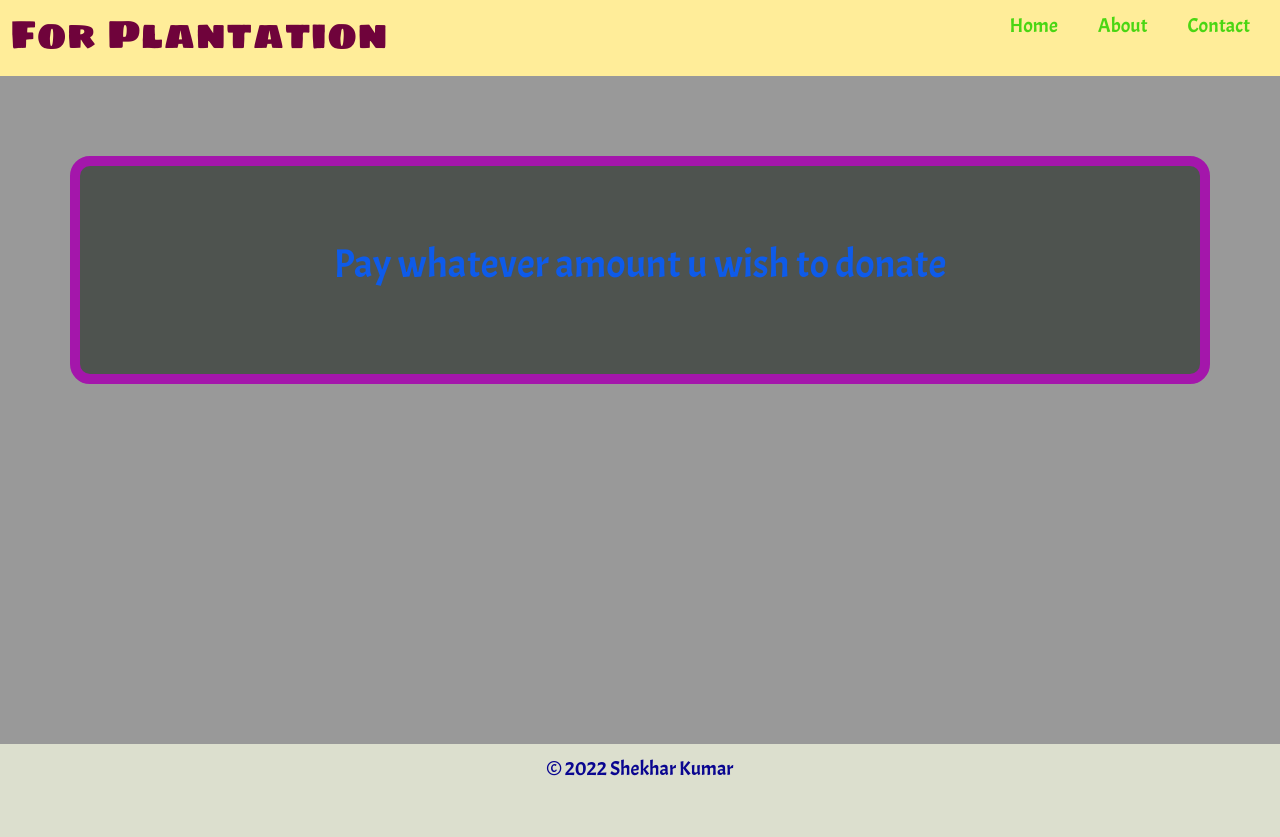
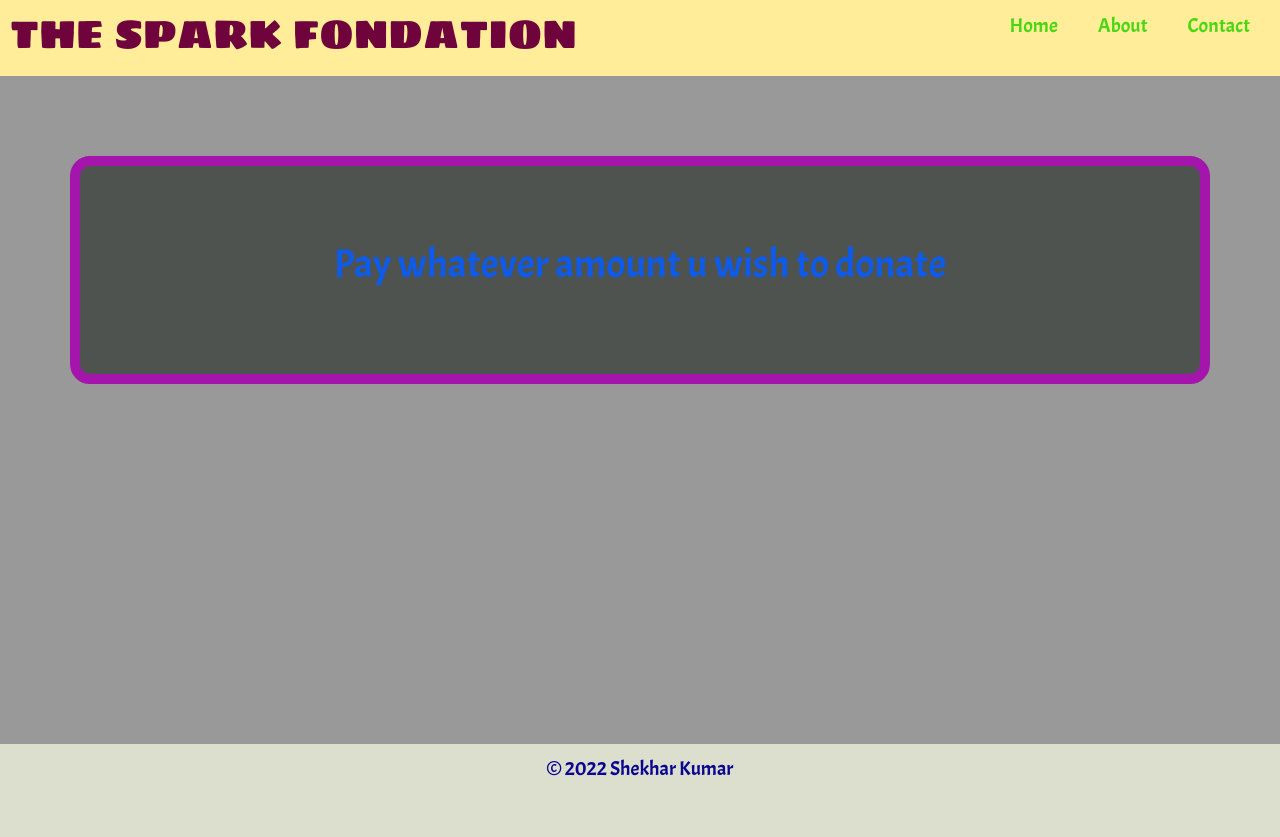
Before and after one commit to Shekhar-kumar28/The_Spark_Fondation, a plain HTML site: page donate.html in a window 1280 px wide. Drawn offline with nearby package versions, Linux system fonts and the light colour scheme.

Commit message:
Update donate.html

```diff
--- a/donate.html
+++ b/donate.html
@@ -18,7 +18,7 @@
 
 
     <nav class="navbar" class="navbar navbar-light" style="background-color: #ffed99;">
-      <div class="white"><h1>For Plantation</h1></div>
+      <div class="white"><h1>THE SPARK FONDATION</h1></div>
       <ul class="nav-list">
         <li><a href="index.html" class="n"><h5>Home</h5></a></li>
         <li><a href="about.html" class="n"><h5>About</h5></a></li>
```
